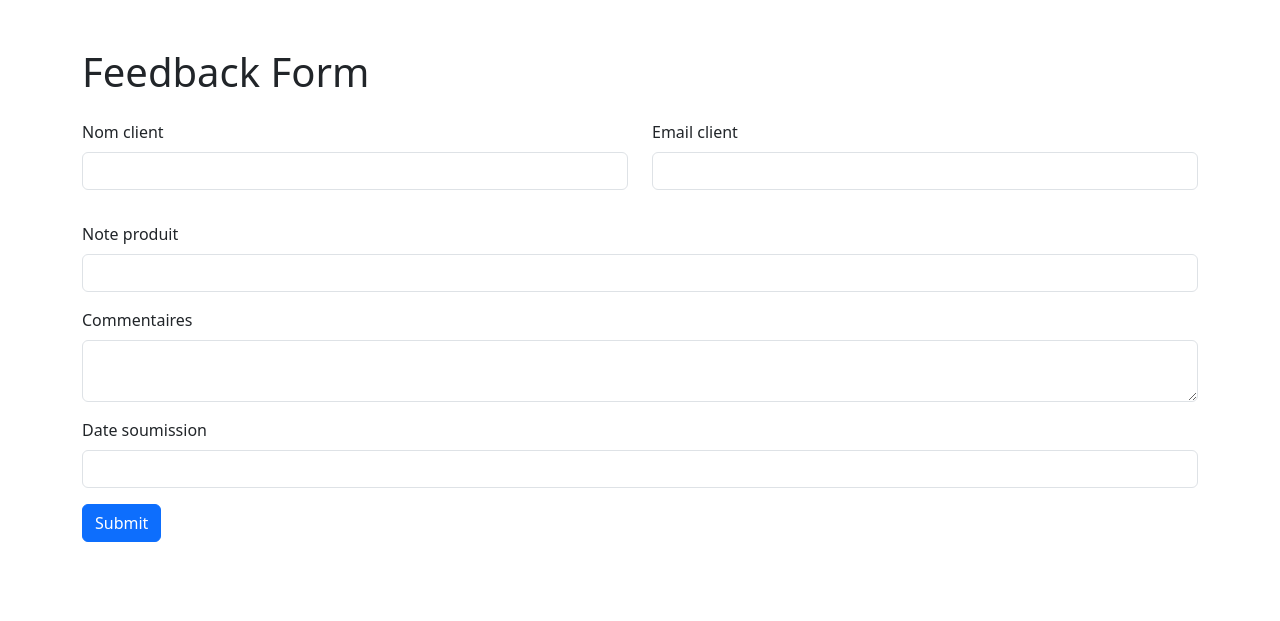
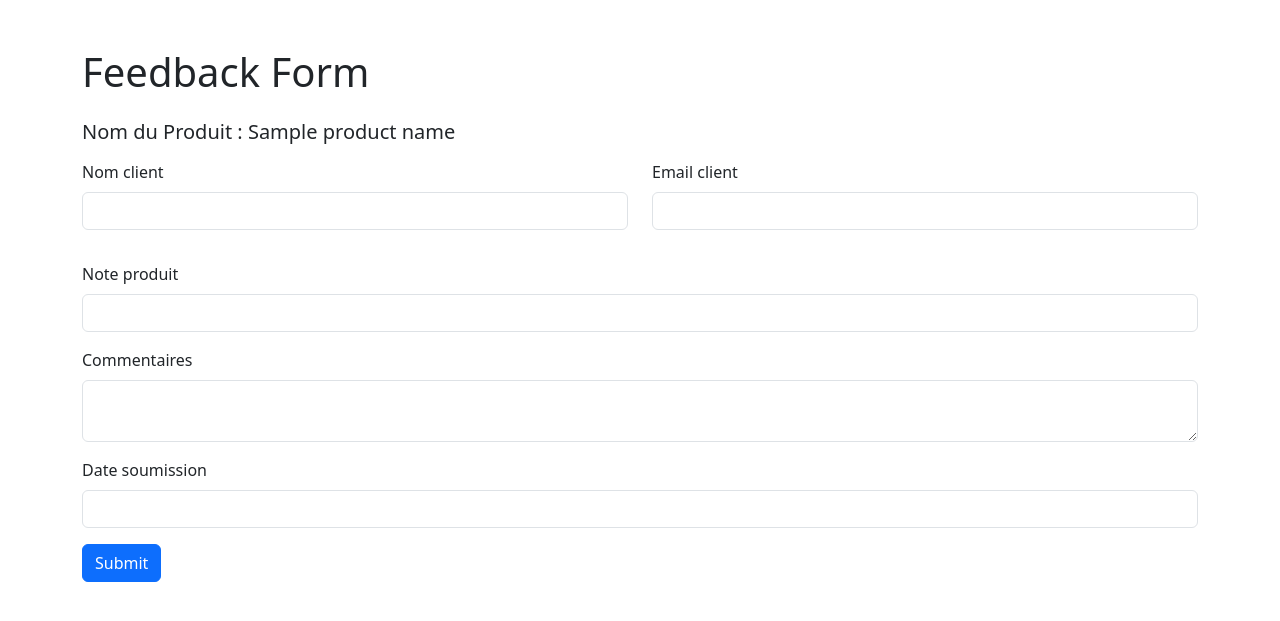
Before and after one commit to MaxJL-SW/TP3, a Symfony app: template templates/feedback/index.html.twig in a window 1280 px wide. Shown: the top 621 px of the page. Run offline with Twig, Linux system fonts and the light colour scheme; the template is opened without the code that fills it: most values are stand-ins (such as "Sample title", 1, 10 or a date in 2020); form fields are guessed from the names that the template uses; some libraries are stand-ins or nearby versions.

Commit message:
commit 2

```diff
--- a/src/Controller/FeedbackController.php
+++ b/src/Controller/FeedbackController.php
@@ -29,6 +29,7 @@ class FeedbackController extends AbstractController
 
         return $this->render('feedback/index.html.twig', [
             'form' => $form->createView(),
+            'productName' => $productName,
         ]);
     }
     #[Route('/products', name: 'products')]
--- a/templates/feedback/index.html.twig
+++ b/templates/feedback/index.html.twig
@@ -6,6 +6,10 @@
 <div class="container mt-5">
     <h1 class="mb-4">Feedback Form</h1>
     {{ form_start(form, {'attr': {'class': 'needs-validation', 'novalidate': true}}) }}
+
+    <div class="mb-3">
+        <h5 class="card-title">Nom du Produit : {{ productName }}</h5>
+    </div>
     <div class="row">
         <div class="col-md-6 mb-3">
             {{ form_row(form.nomClient, {'attr': {'class': 'form-control'}}) }}
```
